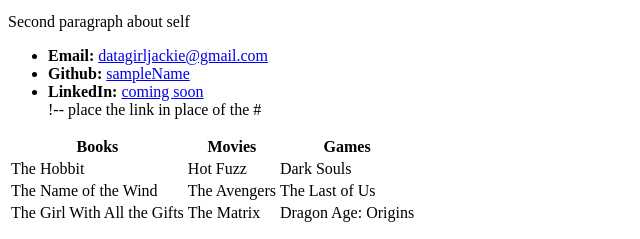
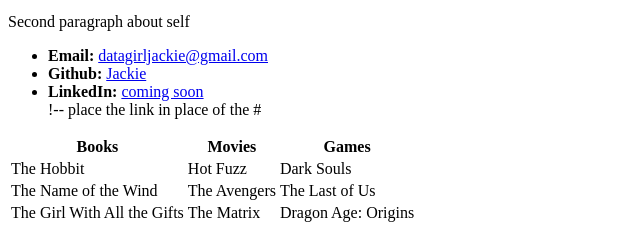
Before and after one commit to JackieSiegel/JackieSiegel.github.io, a plain HTML site: page index.html in a window 1280 px wide. Shown: the part 421-660 px from the top of the page, 0-640 px from the left. Drawn offline with Linux system fonts and the light colour scheme.

Commit message:
added git

```diff
--- a/index.html
+++ b/index.html
@@ -15,7 +15,7 @@
 
     <ul>
         <li><strong>Email:</strong> <a href="#">datagirljackie@gmail.com</a></li>
-        <li><strong>Github:</strong> <a href="#">sampleName</a></li>
+        <li><strong>Github:</strong> <a href="https://github.com/JackieSiegel/Jackie.git">Jackie</a></li>
         <li><strong>LinkedIn:</strong> <a href="#">coming soon</a></li>
             !-- place the link in place of the #
     </ul>
```
